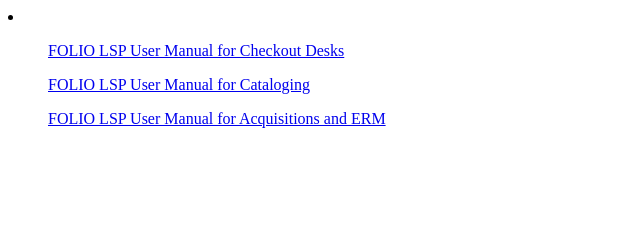
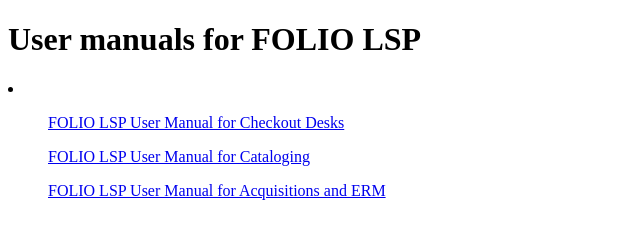
Before and after one commit to Georgia-Southern-University-Libraries/Georgia-Southern-University-Libraries.github.io, a plain HTML site: page index.html in a window 1280 px wide. Shown: the whole page, without its empty margins (0-640 px from the left). Drawn offline with Linux system fonts and the light colour scheme.

Commit message:
Add header

```diff
--- a/index.html
+++ b/index.html
@@ -5,6 +5,7 @@
 <title>Georgia Southern University Libraries' GitHub Pages</title>
 </head>
 <body>
+  <h1>User manuals for FOLIO LSP</h1>
 <li>
   <ul><a href="https://docs.google.com/document/d/14ZFP2O_FJZ9F53-Lkp41-kZTH-LLwSIID9WohmDb1Ug/edit?tab=t.0#heading=h.gjdgxs">FOLIO LSP User Manual for Checkout Desks</a></ul>
   <ul><a href="https://docs.google.com/document/d/16u9W93g4ca7Z8rQ01IGxp0OWxFp0KnVl6TUGzuSPWtw/edit?tab=t.0">FOLIO LSP User Manual for Cataloging</a></ul>
```
